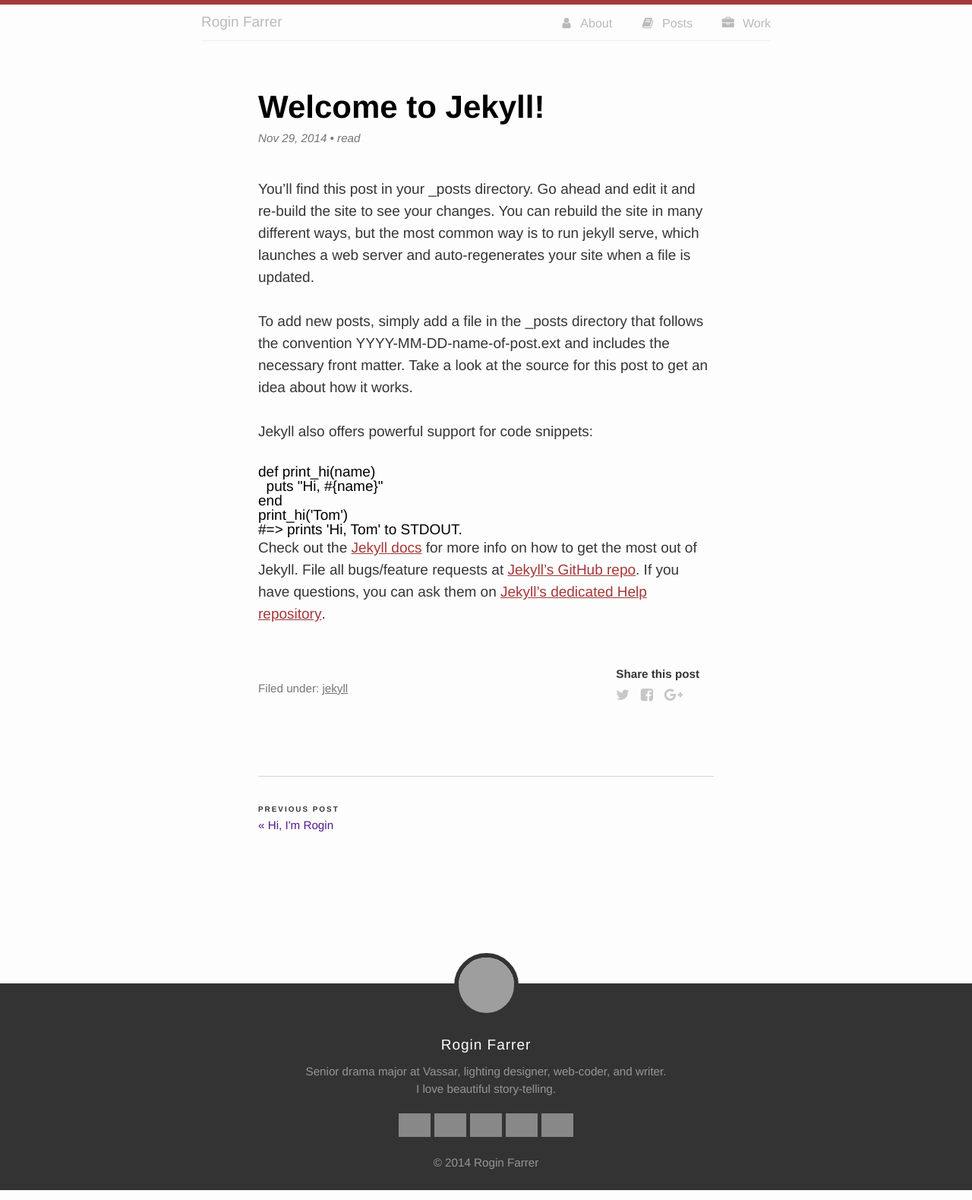
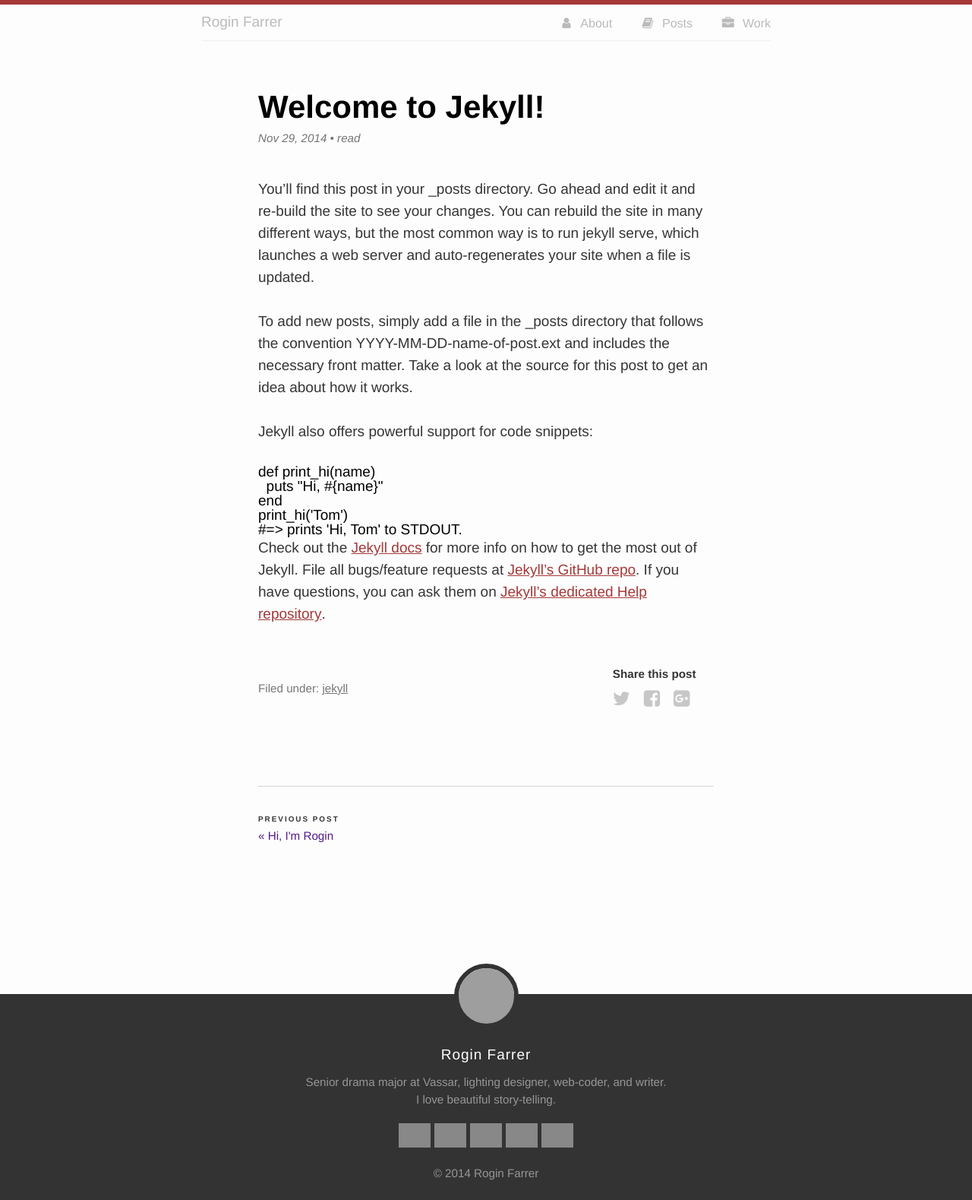
Before and after one commit to roginfarrer/superbmeteors, a Jekyll site: the page built from _posts/2014-11-29-welcome-to-jekyll.markdown, in a window 1280 px wide. Shown: the whole page at 76% size. Built offline with Jekyll 4.4.1, drawn with Linux system fonts in a browser that asks for light colours; nearby versions of some CDN libraries; Markdown is read by kramdown in place of the engine named in the settings; grey boxes are pictures that could not be loaded.

Commit message:
more share icon fixes

```diff
--- a/_layouts/post.html
+++ b/_layouts/post.html
@@ -17,7 +17,7 @@ layout: default
         <ul>
             <li><a href="https://twitter.com/share?text=&ldquo;{{ page.title }}&rdquo;%20via%20@RoginFarrer%20{{ post.url }}" onclick="window.open(this.href, 'twitter-share', 'width=550,height=235');return false;"><i class="fa fa-twitter"></i></a></li>
             <li><a href="https://www.facebook.com/sharer/sharer.php?u={{ post.url }}" onclick="window.open(this.href, 'facebook-share','width=580,height=296');return false;"><i class="fa fa-facebook-square"></i></a></li>
-            <li><a href="https://plus.google.com/share?url={{ post.url }}" onclick="window.open(this.href, 'google-plus-share', 'width=490,height=530');return false;"><i class="fa fa-google-plus"></i></a></li>
+            <li><a href="https://plus.google.com/share?url={{ post.url }}" onclick="window.open(this.href, 'google-plus-share', 'width=490,height=530');return false;"><i class="fa fa-google-plus-square"></i></a></li>
         </ul>
     </div>
 </section>
--- a/_sass/_layout.scss
+++ b/_sass/_layout.scss
@@ -210,7 +210,7 @@ div[class*="navigation"] {
     margin-top: -0.5em;
     li {
       display: inline-block;
-      font-size: 1em;
+      font-size: $fs3;
       margin-left: 0;
       padding-right: 0.5em;
       img {
--- a/css/main.css
+++ b/css/main.css
@@ -903,7 +903,7 @@ div[class*="navigation"] {
 /* line 211, ../_sass/_layout.scss */
 .share ul li {
   display: inline-block;
-  font-size: 1em;
+  font-size: 1.31579em;
   margin-left: 0;
   padding-right: 0.5em;
 }
```
Also changed, not shown: 5 other files.
